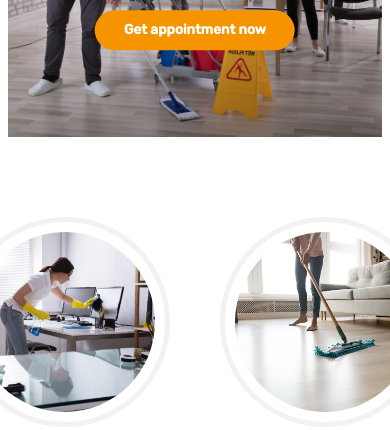
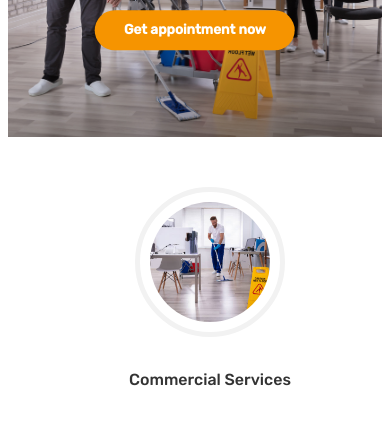
Before and after one commit to qwop43/CleaningVerst, a website: page build/index.html in a window 390 px wide. Shown: the part 411-841 px from the top of the page. Drawn offline with nearby package versions, Linux system fonts and the light colour scheme.

Commit message:
Add adaptation for services

```diff
--- a/src/scss/_header.scss
+++ b/src/scss/_header.scss
@@ -75,10 +75,6 @@
   }
 }
 
-
-
-
-
 @media (max-width: 1024px) {
   .business-hours {
     left: 150px;
--- a/src/scss/_services.scss
+++ b/src/scss/_services.scss
@@ -1,4 +1,3 @@
-
 .services-section {
   width: 100%;
   padding: 80px 0;
@@ -33,11 +32,11 @@
   align-items: center;
   border: 5px solid #F2F2F2;
   transition: all 0.3s ease;
+}
 
-    &:hover {
+.service-circle:hover {
   border: 5px solid #F69400;
   box-shadow: 0 12px 25px rgba(0,0,0,0.2);
-    }
 }
 
 .service-photo-wrapper {
@@ -67,3 +66,92 @@
   letter-spacing: 0;
   text-align: center;
 }
+
+@media (max-width: 1024px) {
+  .services-grid {
+    gap: 40px;
+  }
+
+  .service-item {
+    width: 220px;
+  }
+
+  .service-circle {
+    width: 140px;
+    height: 140px;
+  }
+
+  .service-photo-wrapper {
+    width: 130px;
+    height: 130px;
+  }
+
+  .service-name {
+    font-size: 18px;
+  }
+}
+
+@media (max-width: 768px) {
+  .services-section {
+    padding: 60px 0;
+  }
+
+  .services-grid {
+    gap: 30px;
+    flex-wrap: wrap;
+  }
+
+  .service-item {
+    width: calc(50% - 30px);
+    max-width: 220px;
+    margin-bottom: 30px;
+  }
+
+  .service-circle {
+    width: 160px;
+    height: 160px;
+    margin-bottom: 20px;
+  }
+
+  .service-photo-wrapper {
+    width: 140px;
+    height: 140px;
+  }
+
+  .service-name {
+    font-size: 18px;
+  }
+}
+
+
+@media (max-width: 480px) {
+  .services-section {
+    padding: 50px 15px;
+  }
+
+  .services-grid {
+    gap: 20px;
+    flex-direction: column;
+    align-items: center;
+  }
+
+  .service-item {
+    width: 100%;
+    max-width: 220px;
+    margin-bottom: 25px;
+  }
+
+  .service-circle {
+    width: 140px;
+    height: 140px;
+  }
+
+  .service-photo-wrapper {
+    width: 120px;
+    height: 120px;
+  }
+
+  .service-name {
+    font-size: 16px;
+  }
+}
```
Also changed, not shown: build/css/styles.css. Lines whose indentation alone changed are shown as unchanged.
